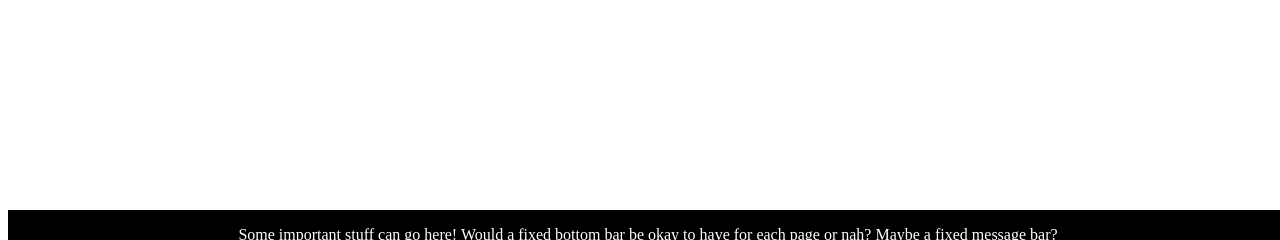
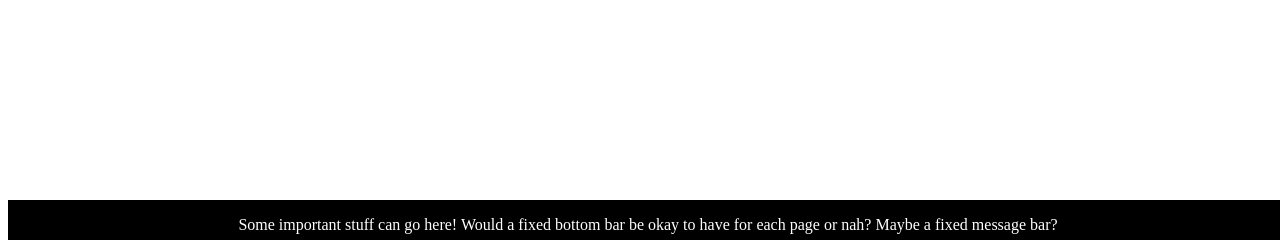
Before and after one commit to Gwood91/BUS118W_Tangier_Repo, a Flask app: page /home in a window 1280 px wide. Shown: the part 560-800 px from the top of the page. Run offline with Flask 2, Linux system fonts and the light colour scheme; parts of the project's set-up code (start-up, migrations or seed data) failed here and were passed over.

Commit message:
Update Base.html

```diff
--- a/app/templates/base.html
+++ b/app/templates/base.html
@@ -27,7 +27,7 @@
     {% block content %}{% endblock %}
     <br>
     <hr>
-    <div id="bottomNav" style="text-align:center; padding-top: 0px; padding-top: 0px; position: fixed; height: 30px; width:100%; bottom: 0; background-color:black;color:white;">
+    <div id="bottomNav" style="text-align:center; padding-top: 0px; padding-top: 0px; position: fixed; height: 40px; width:100%; bottom: 0; background-color:black;color:white;">
             <p>Some important stuff can go here! Would a fixed bottom bar be okay to have for each page or nah? Maybe a fixed message bar?</p>
     </div>
 </body>
```
